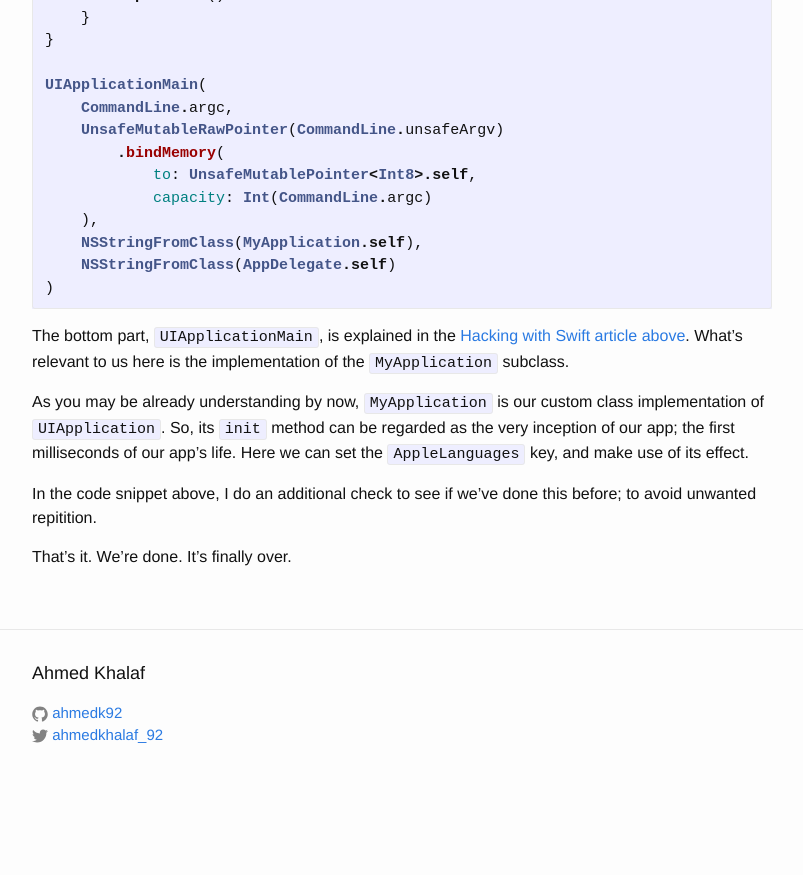
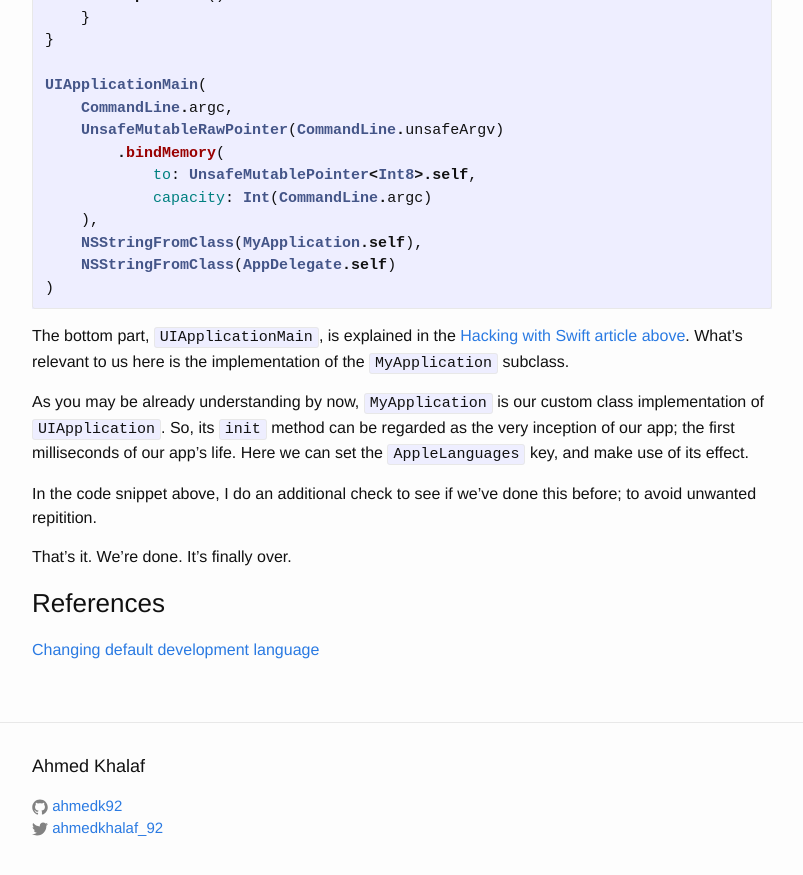
Before and after one commit to ahmedk92/ahmedk92.github.io, a Jekyll site: the page built from _posts/2018-08-10-Arabic As A Default Language for Your iOS App.md, in a window 1280 px wide and 900 px high, scrolled down 3622 px. Shown: the top 875 px of the window, without its empty margins (238-1041 px from the left). Built offline with Jekyll 4.4.1, drawn with Linux system fonts in a browser that asks for light colours; before the commit the page ends 4429 px from its top, so only the background shows below that.

Commit message:
references to changing default development language

```diff
--- a/_posts/2018-08-10-Arabic As A Default Language for Your iOS App.md
+++ b/_posts/2018-08-10-Arabic As A Default Language for Your iOS App.md
@@ -124,3 +124,6 @@ As you may be already understanding by now, `MyApplication` is our custom class
 In the code snippet above, I do an additional check to see if we've done this before; to avoid unwanted repitition.
 
 That's it. We're done. It's finally over.
+
+### References
+[Changing default development language](https://www.ralfebert.de/ios-examples/xcode/change-development-language/)
```
